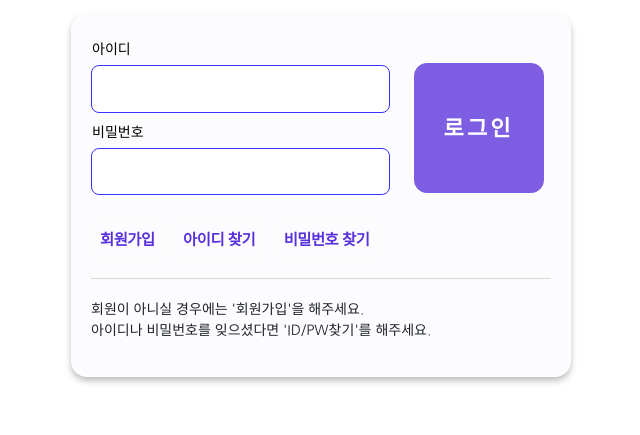
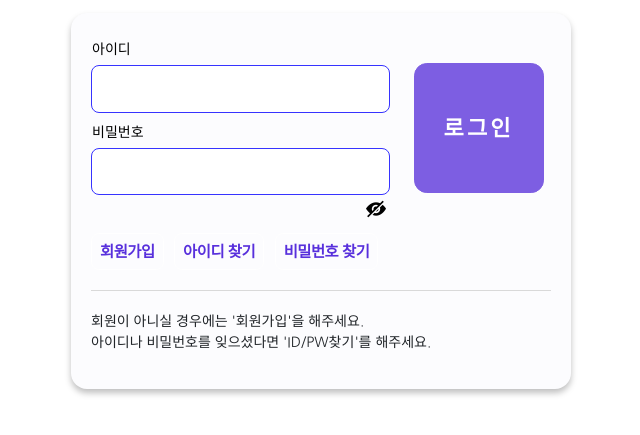
Before and after one commit to makingChallenge-15-Advanced-1/shopping-wish-list, a Flask app: page / in a window 1280 px wide. Shown: the part 255-690 px from the top of the page, without its empty margins (319-959 px from the left). Run offline with Flask 2, Linux system fonts and the light colour scheme.

Commit message:
비밀번호 토글 버튼 추가

```diff
--- a/static/login.js
+++ b/static/login.js
@@ -1,3 +1,9 @@
+$(document).ready(() => {
+  $('#eye_icon').on('click', () => {
+    togglePassword();
+  })
+})
+
 function login() {
   let user_id = $('#user_id_input').val()
   let user_pwd = $('#user_pwd_input').val()
@@ -21,3 +27,15 @@ function login() {
     }
   });
 }
+
+// 비밀번호 보임/숨김 함수
+function togglePassword() {
+  $('#eye_icon').toggleClass('active');
+  if ($('#eye_icon').hasClass('active')) {
+    $('#eye_icon').attr('src', "../static/img/eye_look.png")
+      .prev('#user_pwd_input').attr('type', "text");
+  } else {
+    $('#eye_icon').attr('src', "../static/img/eye_hide.png")
+      .prev('#user_pwd_input').attr('type', "password");
+  }
+}
--- a/static/style_login.css
+++ b/static/style_login.css
@@ -104,3 +104,9 @@
     border-radius: 8px;
     background-color: #ffffff;
 }
+
+.mylogin .eye-icon {
+  cursor: pointer;
+  float: right;
+  margin: 2px;
+}
--- a/templates/login.html
+++ b/templates/login.html
@@ -33,6 +33,8 @@
                 <div class="form-floating mb-3">
                     <label for="user_pwd_input">비밀번호</label>
                     <input type="password" class="form-control" id="user_pwd_input">
+                    <!-- 비밀번호 보임/숨김 -->
+                    <img src="../static/img/eye_hide.png" class="eye-icon" id="eye_icon">
                 </div>
             </div>
             <div class="col-4 mt-4">
```
Also changed, not shown: static/img/eye_hide.png (added), static/img/eye_look.png (added).
